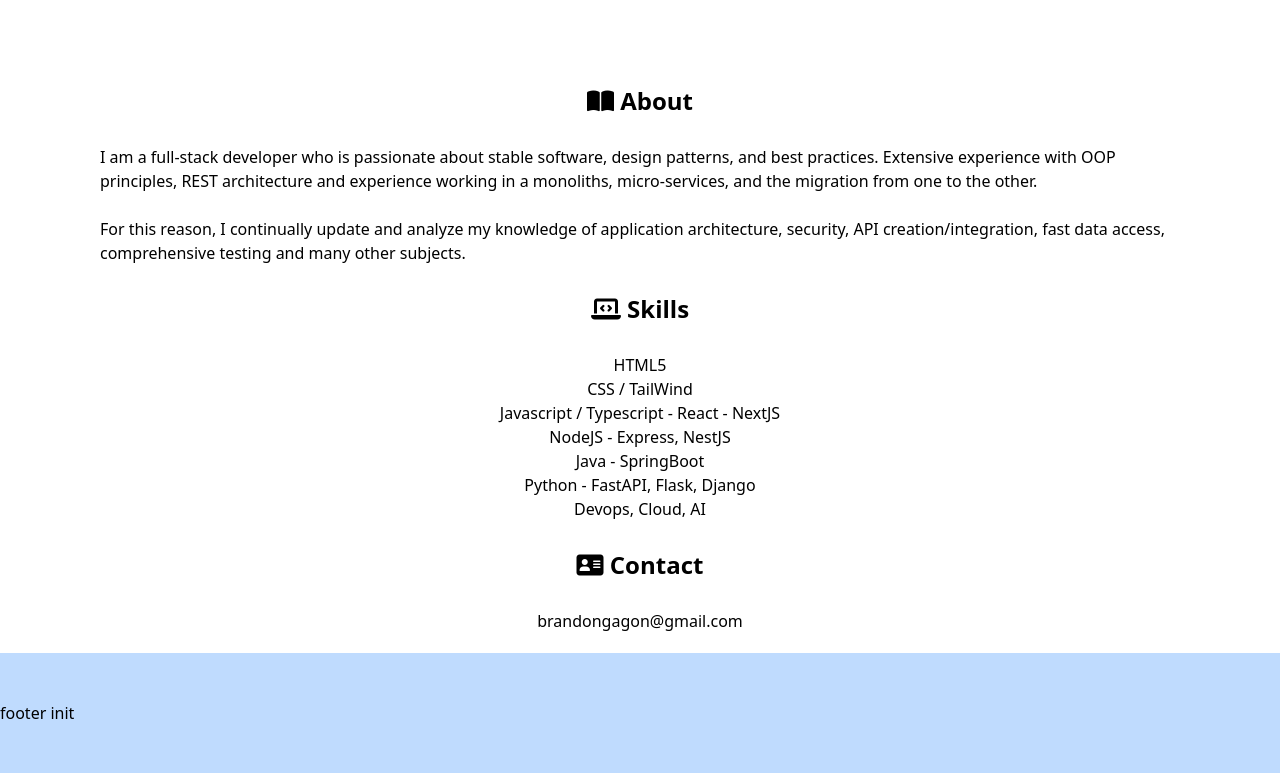
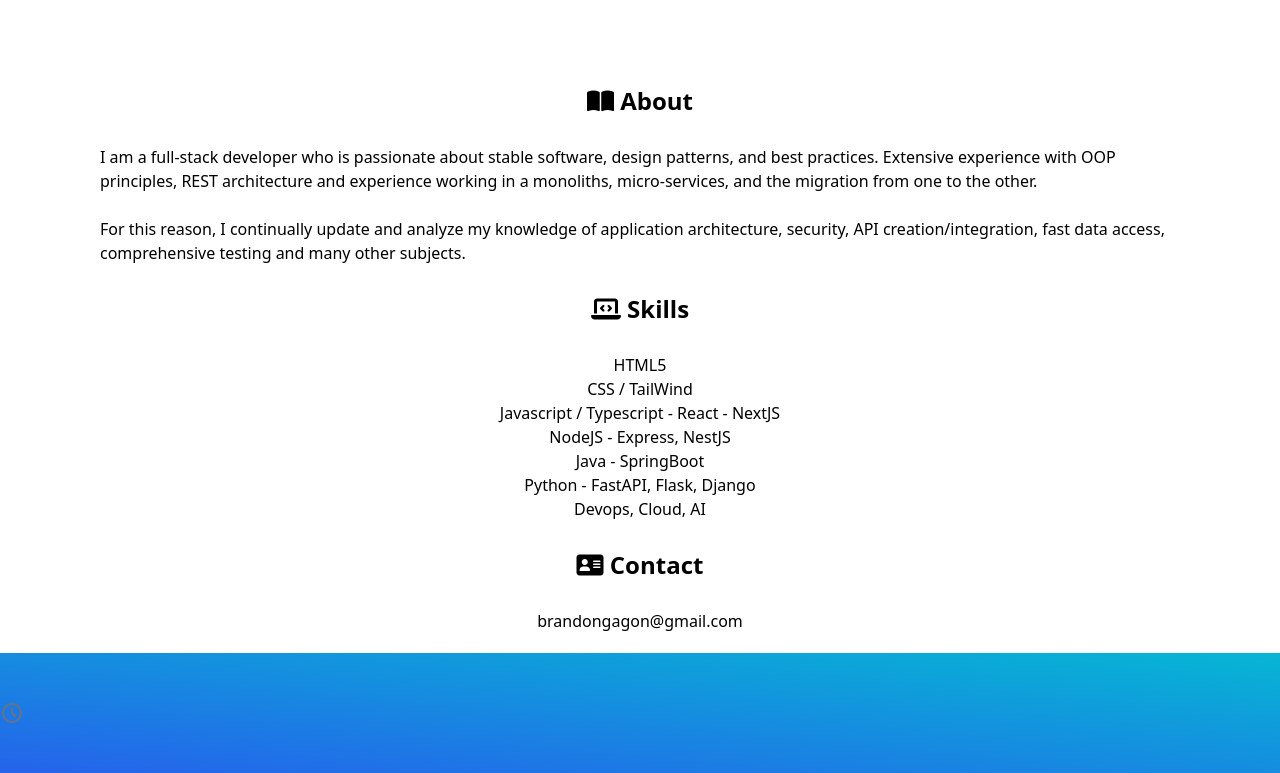
Before and after one commit to jirishus/personal-blog, a website built with Vite: page index.html in a window 1280 px wide. Shown: the part 1269-2042 px from the top of the page. Built offline with nearby package versions, Linux system fonts and the light colour scheme.

Commit message:
reworking footer wip

```diff
--- a/index.html
+++ b/index.html
@@ -189,8 +189,29 @@ For this reason, I continually update and analyze my knowledge of application ar
       </div>
     </section>
 
-    <footer class="py-12 bg-blue-200">
-      <h2>footer init</h2>
+    <!-- <footer class="py-12 bg-gradient-to-tr to-cyan-500 from-blue-600">
+      <section class="grid grid-cols-2 px-10">
+        <p>item1</p>
+        <p>item2</p>
+        <p>item3</p>
+        <p>item4</p>
+      </section>
+    </footer> -->
+
+    <footer class="py-12 bg-gradient-to-tr to-cyan-500 from-blue-600">
+      <svg
+        class="size-6 text-gray-500"
+        fill="none"
+        viewBox="0 0 24 24"
+        stroke="currentColor"
+        stroke-width="2"
+        >
+        <path
+          stroke-linecap="round"
+          stroke-linejoin="round"
+          d="M12 8v4l3 3m6-3a9 9 0 11-18 0 9 9 0 0118 0z"
+        />
+      </svg>
     </footer>
 
   </div>
```
